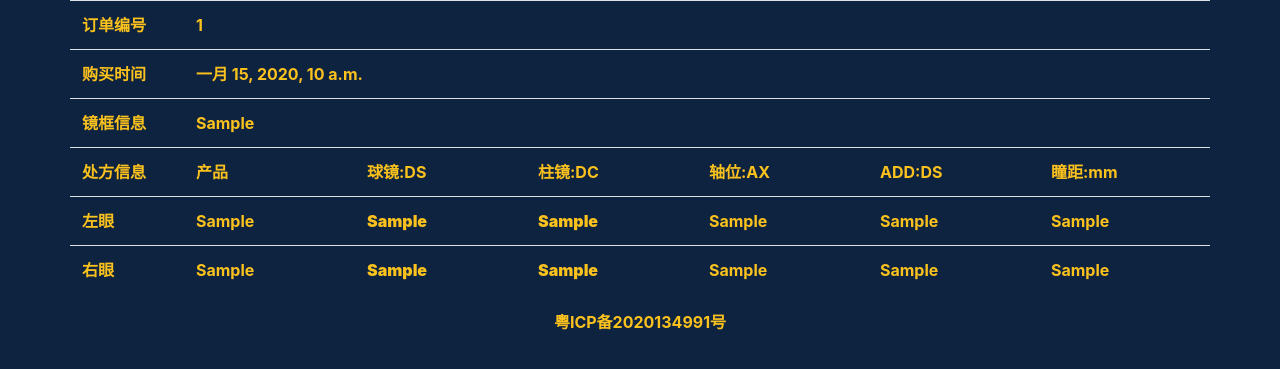
After one commit to wumingqing2018/maneu-guest-web, a Django app: template templates/guest/order.html in a window 1280 px wide. The commit adds this page. Shown: the top 369 px of the page. Run offline with Django 3.2, Linux system fonts and the light colour scheme; the template is opened without the code that fills it: values that come from a table or form of the project are taken from there, others are empty; tables that the repository leaves empty hold one stand-in row (values such as "Sample post"); some libraries are stand-ins or nearby versions.

Commit message:
忘了提交的

```diff
--- /dev/null
+++ b/common/common.py
@@ -0,0 +1,47 @@
+import qrcode
+import time
+import random
+
+
+def current_time():
+    """
+    返回当前时间
+    格式: Y-M-D H:M:S
+    """
+    return time.strftime("%Y-%m-%d %H:%M:%S", time.localtime())
+
+
+def today():
+    """
+    返回今天日期
+    格式: Y-M-D
+    """
+    return time.strftime("%Y-%m-%d", time.localtime())
+
+
+def order_id():
+    """
+    生成32位纯数字订单编号
+    """
+    rand_int = random.randint(10000000000000000000000000000000,
+                              99999999999999999999999999999999)
+    return rand_int
+
+
+def token():
+    """
+    生成32位纯数字token
+    """
+    rand_int = random.randint(10000000000000000000000000000000,
+                              99999999999999999999999999999999)
+    return rand_int
+
+
+def qrcode_api(order_id, token):
+    try:
+        data = 'http://maneu.online/order/' + order_id + '/' + token
+        img = qrcode.make(data)
+        img.show()
+        return True
+    except:
+        return False
--- a/my_lib/verify_lib.py
+++ b/common/verify_lib.py
@@ -4,7 +4,7 @@ import re
 
 def order_id(string):
     try:
-        pattern = r"^\d{16}$"
+        pattern = r"^\d{32}$"
         if re.match(pattern, string, flags=0):
             return True
         return False
@@ -14,7 +14,7 @@ def order_id(string):
 
 def token(string):
     try:
-        pattern = r"^\d{64}$"
+        pattern = r"^\d{32}$"
         if re.match(pattern, string, flags=0):
             return True
         return False
--- a/guest/models.py
+++ b/guest/models.py
@@ -1,23 +1,26 @@
-# This is an auto-generated Django model module.
-# You'll have to do the following manually to clean this up:
-#   * Rearrange models' order
-#   * Make sure each model has one field with primary_key=True
-#   * Make sure each ForeignKey and OneToOneField has `on_delete` set to the desired behavior
-#   * Remove `managed = False` lines if you wish to allow Django to create, modify, and delete the table
-# Feel free to rename the models, but don't rename db_table values or field names.
 from django.db import models
 
 
 class Order(models.Model):
     order_id = models.CharField(primary_key=True, max_length=16)
     token = models.CharField(max_length=32, blank=True, null=True)
-
     c_time = models.DateTimeField()
     c_name = models.CharField(max_length=11)
     c_phone = models.CharField(max_length=11)
-
-    product = models.TextField()
-    besiness = models.TextField()
+    frame = models.CharField(max_length=64)
+    l_glasses = models.CharField(db_column='L_glasses', max_length=64)  # Field name made lowercase.
+    l_pd = models.CharField(db_column='L_pd', max_length=6)  # Field name made lowercase.
+    l_add = models.CharField(db_column='L_add', max_length=6)  # Field name made lowercase.
+    l_sphere = models.CharField(db_column='L_sphere', max_length=6)  # Field name made lowercase.
+    l_deviation = models.CharField(db_column='L_deviation', max_length=6)  # Field name made lowercase.
+    l_astigmatic = models.CharField(db_column='L_astigmatic', max_length=6)  # Field name made lowercase.
+    r_glasses = models.CharField(max_length=64)
+    r_pd = models.CharField(db_column='R_pd', max_length=6)  # Field name made lowercase.
+    r_add = models.CharField(db_column='R_add', max_length=6)  # Field name made lowercase.
+    r_sphere = models.CharField(db_column='R_sphere', max_length=6)  # Field name made lowercase.
+    r_astigmatic = models.CharField(db_column='R_astigmatic', max_length=6)  # Field name made lowercase.
+    r_deviation = models.CharField(db_column='R_deviation', max_length=6)  # Field name made lowercase.
+    todo = models.CharField(max_length=512)
 
     class Meta:
         managed = False
--- a/guest/urls.py
+++ b/guest/urls.py
@@ -1,4 +1,4 @@
-"""maneu_guest URL Configuration
+"""maneu URL Configuration
 
 The `urlpatterns` list routes URLs to views. For more information please see:
     https://docs.djangoproject.com/en/3.0/topics/http/urls/
@@ -19,5 +19,5 @@ from guest import views
 
 urlpatterns = [
     path('', views.index, name='test_page'),
-    path('guest/<int:order_id>/<int:token>/', views.guest, name='guest'),
+    path('order/<int:order_id>/<int:token>/', views.order, name='order'),
 ]
--- a/manage.py
+++ b/manage.py
@@ -5,7 +5,7 @@ import sys
 
 
 def main():
-    os.environ.setdefault('DJANGO_SETTINGS_MODULE', 'maneu_guest.settings')
+    os.environ.setdefault('DJANGO_SETTINGS_MODULE', 'maneu.settings')
     try:
         from django.core.management import execute_from_command_line
     except ImportError as exc:
--- a/maneu_guest/asgi.py
+++ b/maneu/asgi.py
@@ -1,5 +1,5 @@
 """
-ASGI config for maneu_guest project.
+ASGI config for maneu project.
 
 It exposes the ASGI callable as a module-level variable named ``application``.
 
@@ -11,6 +11,6 @@ import os
 
 from django.core.asgi import get_asgi_application
 
-os.environ.setdefault('DJANGO_SETTINGS_MODULE', 'maneu_guest.settings')
+os.environ.setdefault('DJANGO_SETTINGS_MODULE', 'maneu.settings')
 
 application = get_asgi_application()
--- a/maneu_guest/urls.py
+++ b/maneu/urls.py
@@ -1,5 +1,5 @@
 """
-maneu_guest URL Configuration
+maneu URL Configuration
 
 The `urlpatterns` list routes URLs to views. For more information please see:
     https://docs.djangoproject.com/en/3.0/topics/http/urls/
@@ -19,5 +19,6 @@ Including another URLconf
 from django.urls import path
 from django.urls import include
 
-
-urlpatterns = [path('', include('guest.urls'))]
+urlpatterns = [
+    path('', include('guest.urls'))
+]
--- a/maneu_guest/wsgi.py
+++ b/maneu/wsgi.py
@@ -10,6 +10,6 @@ from django.core.wsgi import get_wsgi_application
 PROJECT_DIR = dirname(dirname(abspath(__file__)))  # 3
 sys.path.insert(0, PROJECT_DIR)  # 5
 
-os.environ["DJANGO_SETTINGS_MODULE"] = "maneu_guest.settings"  # 7
+os.environ["DJANGO_SETTINGS_MODULE"] = "maneu.settings"  # 7
 
 application = get_wsgi_application()
--- /dev/null
+++ b/middleware/FrequentRequestMiddleware.py
@@ -0,0 +1,20 @@
+from django.utils.deprecation import MiddlewareMixin
+from django.http import HttpResponse
+from django.shortcuts import render
+from common.common import current_time
+
+
+class FrequentRequestMiddleware(MiddlewareMixin):
+    """
+    频繁请求中间件类
+    每秒只能请求1次
+    """
+
+    def __init__(self, get_response):
+        self.get_response = get_response
+        print("--频繁请求中间件类启动--")
+
+    def process_request(self, request):
+        time = current_time()
+        request.session['request_time'] = time
+        print(request.session['request_time'])
--- a/static/css/index.css
+++ b/static/css/maneu/base.css
@@ -13,3 +13,11 @@ a{
 img{
     height: 100px; width: 100px
 }
+.yellow{
+    font-weight: bold;
+    color: #fbc21d
+}
+.blue{
+    font-weight: bold;
+    color: #fbc21d
+}
--- a/templates/base.html
+++ b/templates/base.html
@@ -1,36 +1,35 @@
 <!DOCTYPE html>
-{% load static %}
 <html lang="en">
 
+{% load static %}
 
 <head>
     <meta charset="UTF-8">
     <meta name="viewport" content="width=device-width, initial-scale=1, shrink-to-fit=no">
-
     <title>徕可</title>
     <link rel="icon" href="{% static 'images/logo.png' %}">
+    <link rel="stylesheet" href="{% static 'css/maneu/base.css' %}">
+
 
     <!-- bootstrap -->
-    <!-- 新 Bootstrap4 核心 CSS 文件 -->
     <link rel="stylesheet" href="https://cdn.staticfile.org/twitter-bootstrap/4.3.1/css/bootstrap.min.css">
-
-    <!-- jQuery文件。务必在bootstrap.min.js 之前引入 -->
     <script src="https://cdn.staticfile.org/jquery/3.2.1/jquery.min.js"></script>
-
-    <!-- bootstrap.bundle.min.js 用于弹窗、提示、下拉菜单，包含了 popper.min.js -->
     <script src="https://cdn.staticfile.org/popper.js/1.15.0/umd/popper.min.js"></script>
-
-    <!-- 最新的 Bootstrap4 核心 JavaScript 文件 -->
     <script src="https://cdn.staticfile.org/twitter-bootstrap/4.3.1/js/bootstrap.min.js"></script>
     <!--bootstrap -->
 </head>
-
 
 <body style="background: #0E2340">
 {% block content %} {% endblock %}
 </body>
 
+<footer>
+    <div align="center">
+        <p class="yellow">粤ICP备2020134991号</p>
+    </div>
+</footer>
 
 {% block css %}{% endblock %}
 {% block js %}{% endblock %}
+
 </html>
--- a/templates/guest/index.html
+++ b/templates/guest/index.html
@@ -3,7 +3,7 @@
 {% load static %}
 
 {% block css %}
-    <link rel="stylesheet" href="{% static 'css/guest.css' %}">
+    <link rel="stylesheet" href="{% static 'css/guest/order.css' %}">
 {% endblock %}
 
 {% block content %}
--- /dev/null
+++ b/templates/guest/order.html
@@ -0,0 +1,67 @@
+{% extends 'base.html' %}
+
+{% load static %}
+
+{% block content %}
+    <!--内容栏-->
+    <div class="container text-align`">
+        <div class="row">
+            <table class="table">
+                <tr>
+                    <td class="yellow">订单编号</td>
+                    <td class="yellow" colspan="6">
+                        {{order.order_id}}
+                    </td>
+                </tr>
+                <tr>
+                    <td class="yellow">购买时间</td>
+                    <td class="yellow" colspan="6">
+                        {{order.c_time}}
+                    </td>
+                </tr>
+                <tr>
+                    <td class="yellow">镜框信息</td>
+                    <td class="yellow" colspan="6">
+                        {{order.frame}}
+                    </td>
+                </tr>
+                <tr></tr>
+                <tr>
+                    <td width="10%" class="yellow">处方信息</td>
+                    <td width="15%" class="yellow">产品</td>
+                    <td width="15%" class="yellow">球镜:DS</td>
+                    <td width="15%" class="yellow">柱镜:DC</td>
+                    <td width="15%" class="yellow">轴位:AX</td>
+                    <td width="15%" class="yellow">ADD:DS</td>
+                    <td width="15%" class="yellow">瞳距:mm</td>
+                </tr>
+                <tr>
+                    <td class="yellow">左眼</td>
+                    <td class="yellow">{{order.l_glasses}}</td>
+                    <td class="yellow">
+                        <b>{{order.l_sphere}}</b>
+                    </td>
+                    <td class="yellow">
+                        <b>{{order.l_astigmatic}}</b>
+                    </td>
+                    <td class="yellow">{{order.l_deviation}}</td>
+                    <td class="yellow">{{order.l_add}}</td>
+                    <td class="yellow">{{order.l_pd}}</td>
+                </tr>
+                <tr>
+                    <td class="yellow">右眼</td>
+                    <td class="yellow">{{order.r_glasses}}</td>
+                    <td class="yellow">
+                        <b>{{order.r_sphere}}</b>
+                    </td>
+                    <td class="yellow">
+                        <b>{{order.r_astigmatic}}</b>
+                    </td>
+                    <td class="yellow">{{order.r_deviation}}</td>
+                    <td class="yellow">{{order.r_add}}</td>
+                    <td class="yellow">{{order.r_pd}}</td>
+                </tr>
+            </table>
+        </div>
+    </div>
+{% endblock %}
```
Also changed, not shown: guest/views.py (+3 -6 lines), maneu/settings.py (renamed from maneu_guest/settings.py, +13 -12 lines), templates/guest/error.html (added, +25 -0 lines), templates/guest/guest.html (deleted, +0 -17 lines), static/css/guest/guest.css (renamed from static/css/guest.css).
